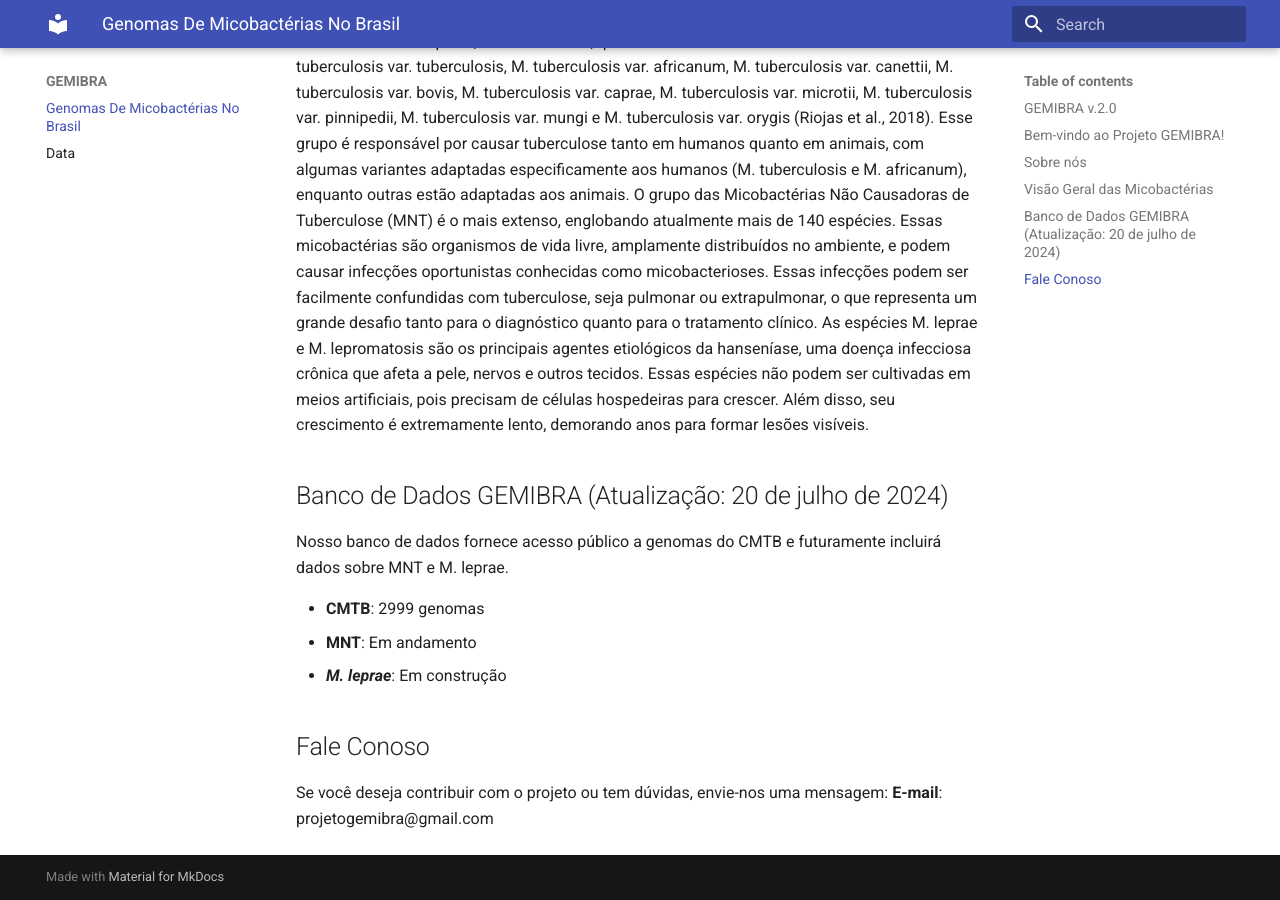
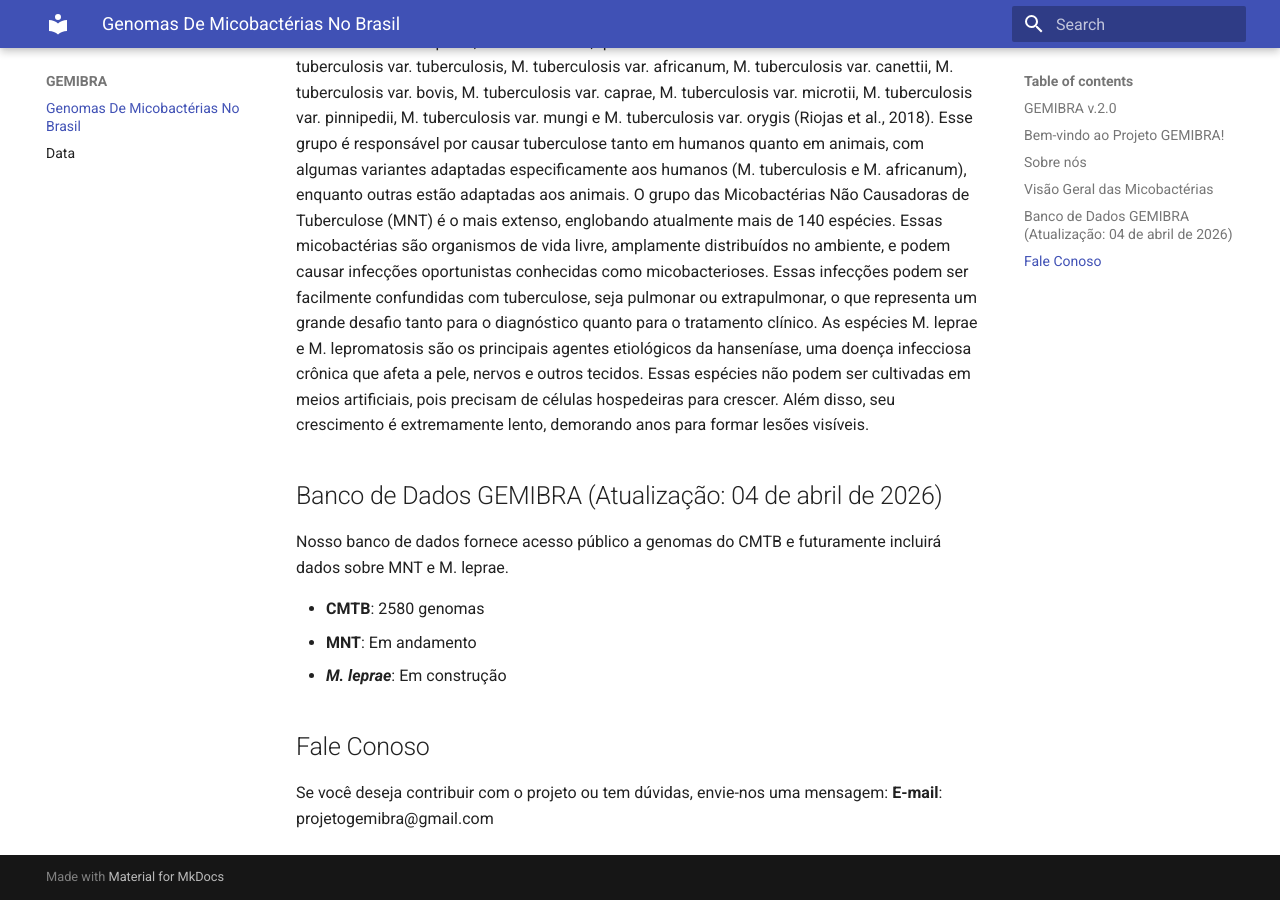
Before and after one commit to GEMIBRA/gemibra-website, an MkDocs documentation site: the page built from docs/index.md, in a window 1280 px wide and 900 px high, scrolled down 1893 px. Built offline with MkDocs 1.6.1 and Material for MkDocs 9.7.7, drawn with Linux system fonts in a browser that asks for light colours; comment, search, counter and statistics services are not loaded.

Commit message:
dev-update-07-04-26

```diff
--- a/docs/index.md
+++ b/docs/index.md
@@ -30,10 +30,10 @@ Os membros do CMTB podem ser interpretados como ecotipos, subespécies ou até m
 O grupo das Micobactérias Não Causadoras de Tuberculose (MNT) é o mais extenso, englobando atualmente mais de 140 espécies. Essas micobactérias são organismos de vida livre, amplamente distribuídos no ambiente, e podem causar infecções oportunistas conhecidas como micobacterioses. Essas infecções podem ser facilmente confundidas com tuberculose, seja pulmonar ou extrapulmonar, o que representa um grande desafio tanto para o diagnóstico quanto para o tratamento clínico.
 As espécies M. leprae e M. lepromatosis são os principais agentes etiológicos da hanseníase, uma doença infecciosa crônica que afeta a pele, nervos e outros tecidos. Essas espécies não podem ser cultivadas em meios artificiais, pois precisam de células hospedeiras para crescer. Além disso, seu crescimento é extremamente lento, demorando anos para formar lesões visíveis.
 
-## Banco de Dados GEMIBRA (Atualização: 20 de julho de 2024)
+## Banco de Dados GEMIBRA (Atualização: 04 de abril de 2026)
 Nosso banco de dados fornece acesso público a genomas do CMTB e futuramente incluirá dados sobre MNT e M. leprae.
 
-* **CMTB**: 2999 genomas
+* **CMTB**: 2580 genomas
 * **MNT**: Em andamento
 * ***M. leprae***: Em construção
 
```
Also changed, not shown: 2 other files.
